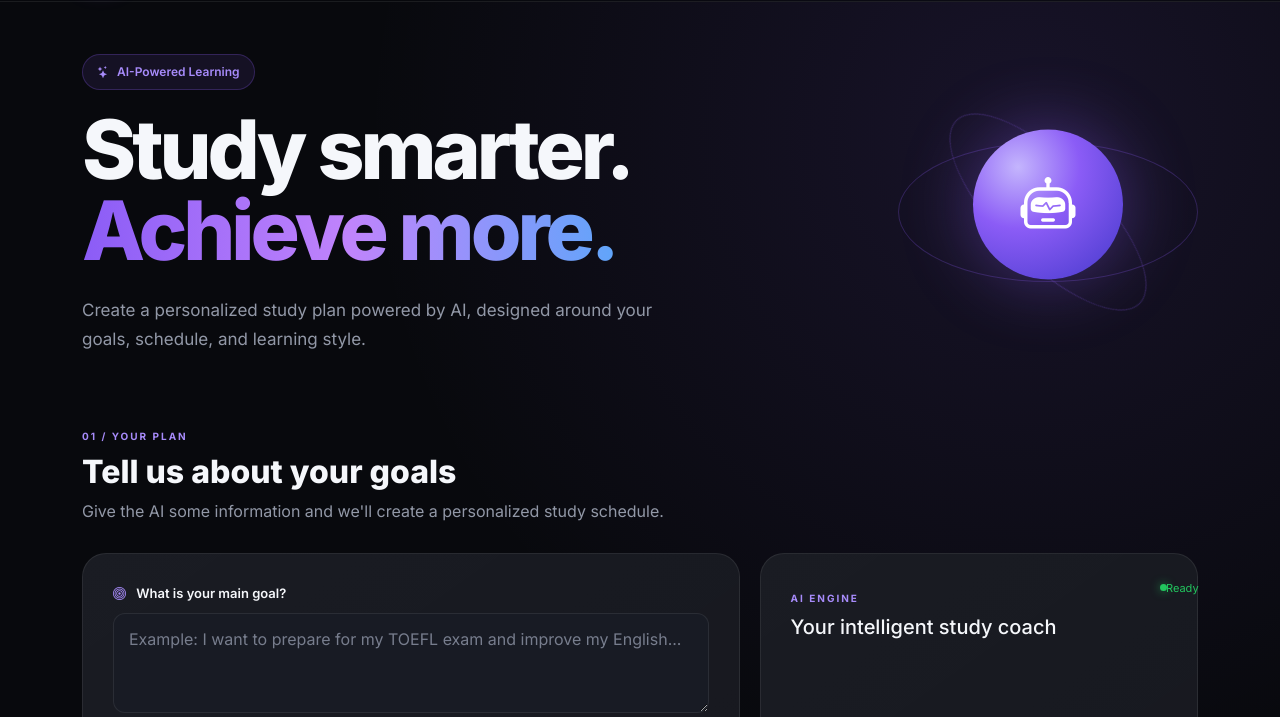
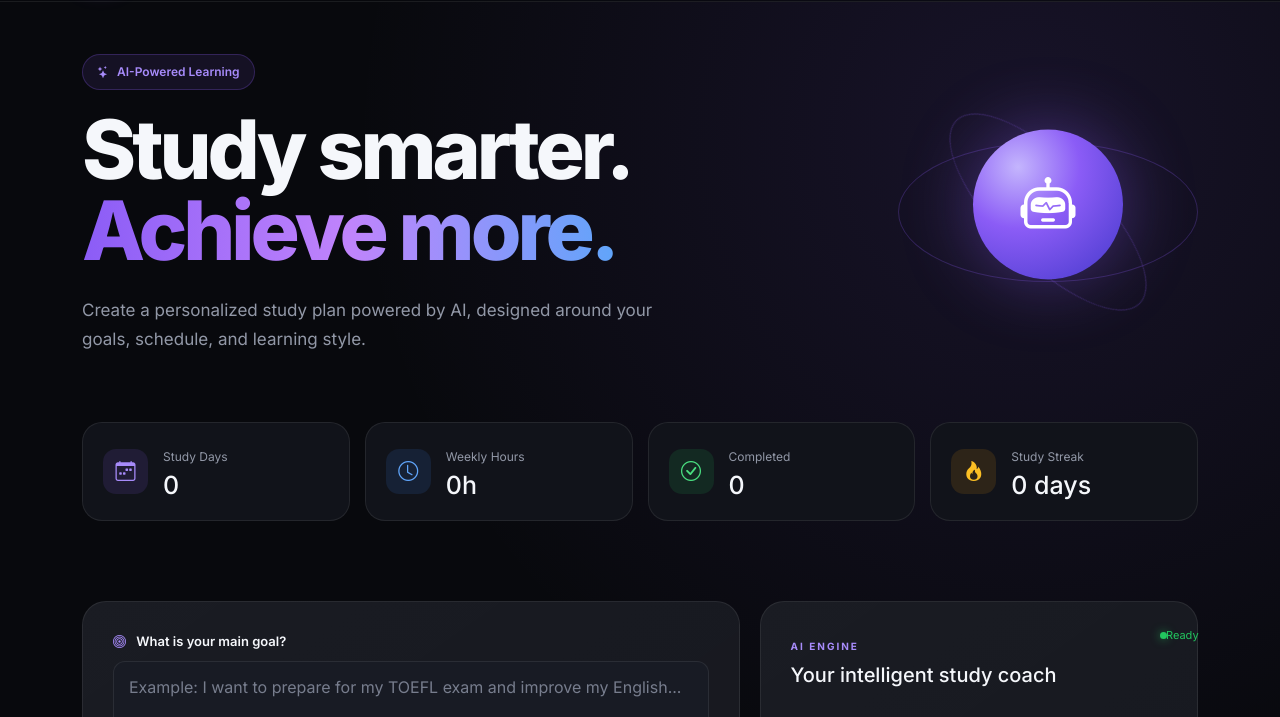
Before and after one commit to H-akimi07/AI-study-planner, a website: page index.html in a window 1280 px wide. Shown: the part 83-800 px from the top of the page. Drawn offline with nearby package versions, Linux system fonts and the light colour scheme.

Commit message:
add stats dashboard

```diff
--- a/index.html
+++ b/index.html
@@ -91,21 +91,55 @@
 
       <!-- ================= DASHBOARD STATS ================= -->
 
+      <section class="stats-grid">
+        <div class="stat-card">
+          <div class="stat-icon purple">
+            <i class="bi bi-calendar-week"></i>
+          </div>
 
+          <div>
+            <small>Study Days</small>
+            <h3 id="studyDays">0</h3>
+          </div>
+        </div>
+
+        <div class="stat-card">
+          <div class="stat-icon blue">
+            <i class="bi bi-clock"></i>
+          </div>
+
+          <div>
+            <small>Weekly Hours</small>
+            <h3 id="weeklyHours">0h</h3>
+          </div>
+        </div>
+
+        <div class="stat-card">
+          <div class="stat-icon green">
+            <i class="bi bi-check-circle"></i>
+          </div>
+
+          <div>
+            <small>Completed</small>
+            <h3 id="completedTasks">0</h3>
+          </div>
+        </div>
+
+        <div class="stat-card">
+          <div class="stat-icon orange">
+            <i class="bi bi-fire"></i>
+          </div>
+
+          <div>
+            <small>Study Streak</small>
+            <h3 id="studyStreak">0 days</h3>
+          </div>
+        </div>
+      </section>
 
       <!-- ================= PLANNER ================= -->
 
-      <section class="planner-section">
-        <div class="section-heading">
-          <div>
-            <span class="section-label">01 / YOUR PLAN</span>
-            <h2>Tell us about your goals</h2>
-            <p>
-              Give the AI some information and we'll create a personalized study
-              schedule.
-            </p>
-          </div>
-        </div>
+
 
         <div class="planner-grid">
           <!-- LEFT FORM -->
```
